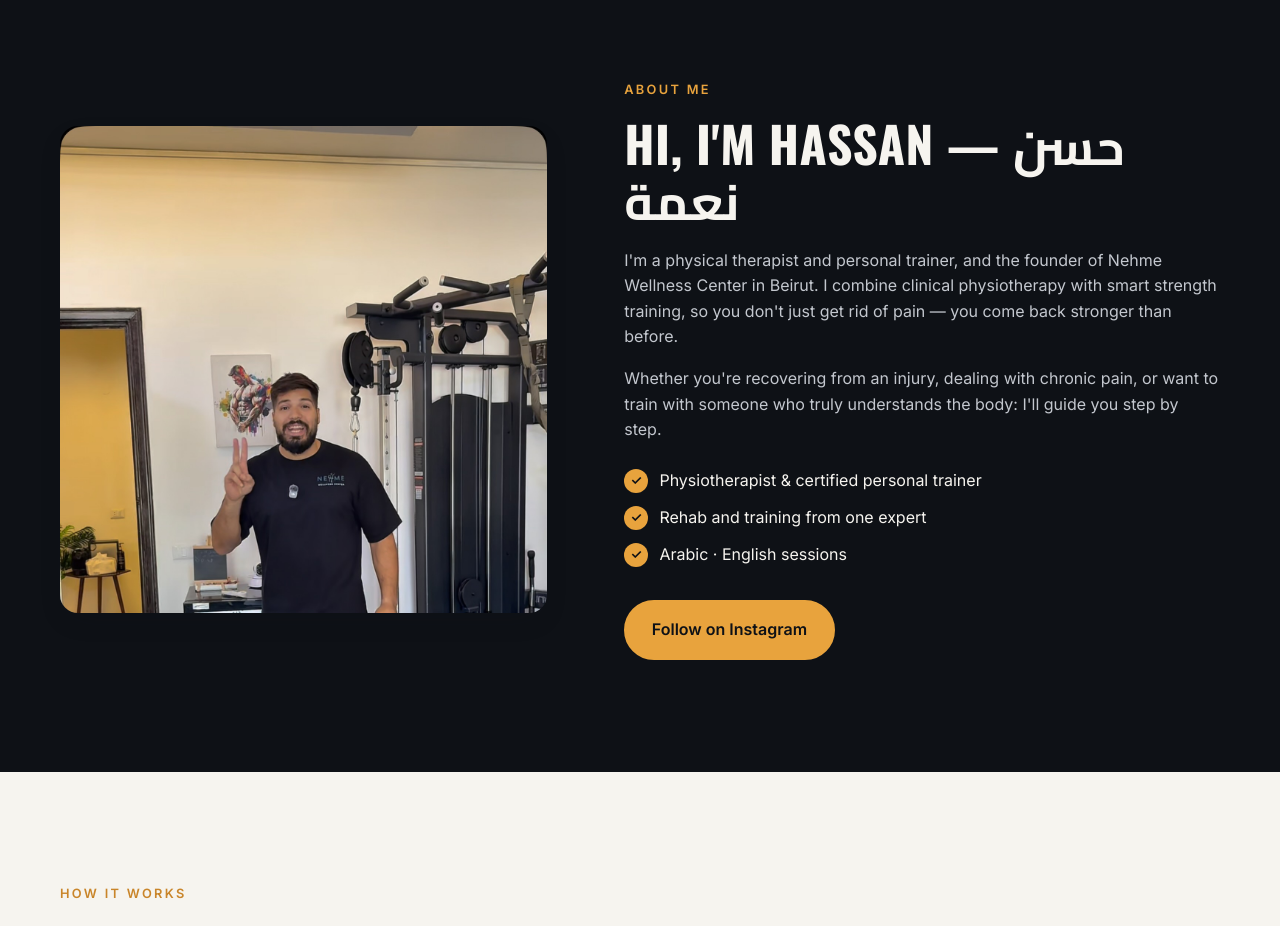
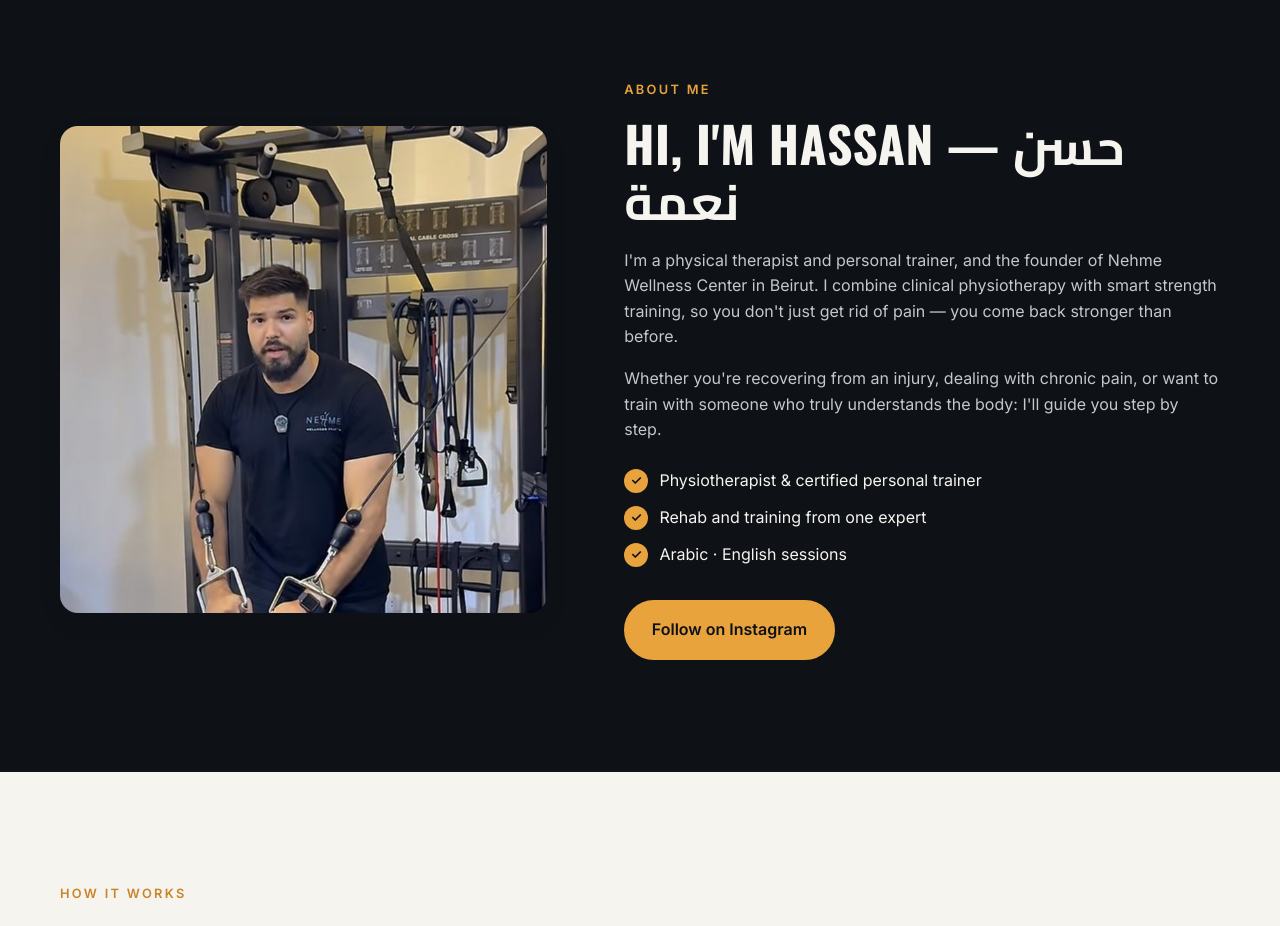
Before and after one commit to alihnehmeh/hassan-nehmeh, a plain HTML site: page index.html in a window 1280 px wide. Shown: the part 2060-2986 px from the top of the page. Drawn offline with nearby package versions, Linux system fonts and the light colour scheme.

Commit message:
Use new About photo

```diff
--- a/index.html
+++ b/index.html
@@ -111,7 +111,7 @@
   <section class="section section--dark" id="about">
     <div class="wrap about">
       <div class="about__media">
-        <div class="photo photo--about" style="--img:url('img/ig/gym-back.jpg'); --pos:center top" role="img" aria-label="Hassan Nehmeh in the training area of Nehme Wellness Center"></div>
+        <div class="photo photo--about" style="--img:url('img/ig/about-hassan.jpg'); --pos:center" role="img" aria-label="Hassan Nehmeh at the cable machine in the private gym of Nehme Wellness Center"></div>
       </div>
       <div class="about__copy">
         <p class="eyebrow" data-i18n="about.eyebrow">About me</p>
```
